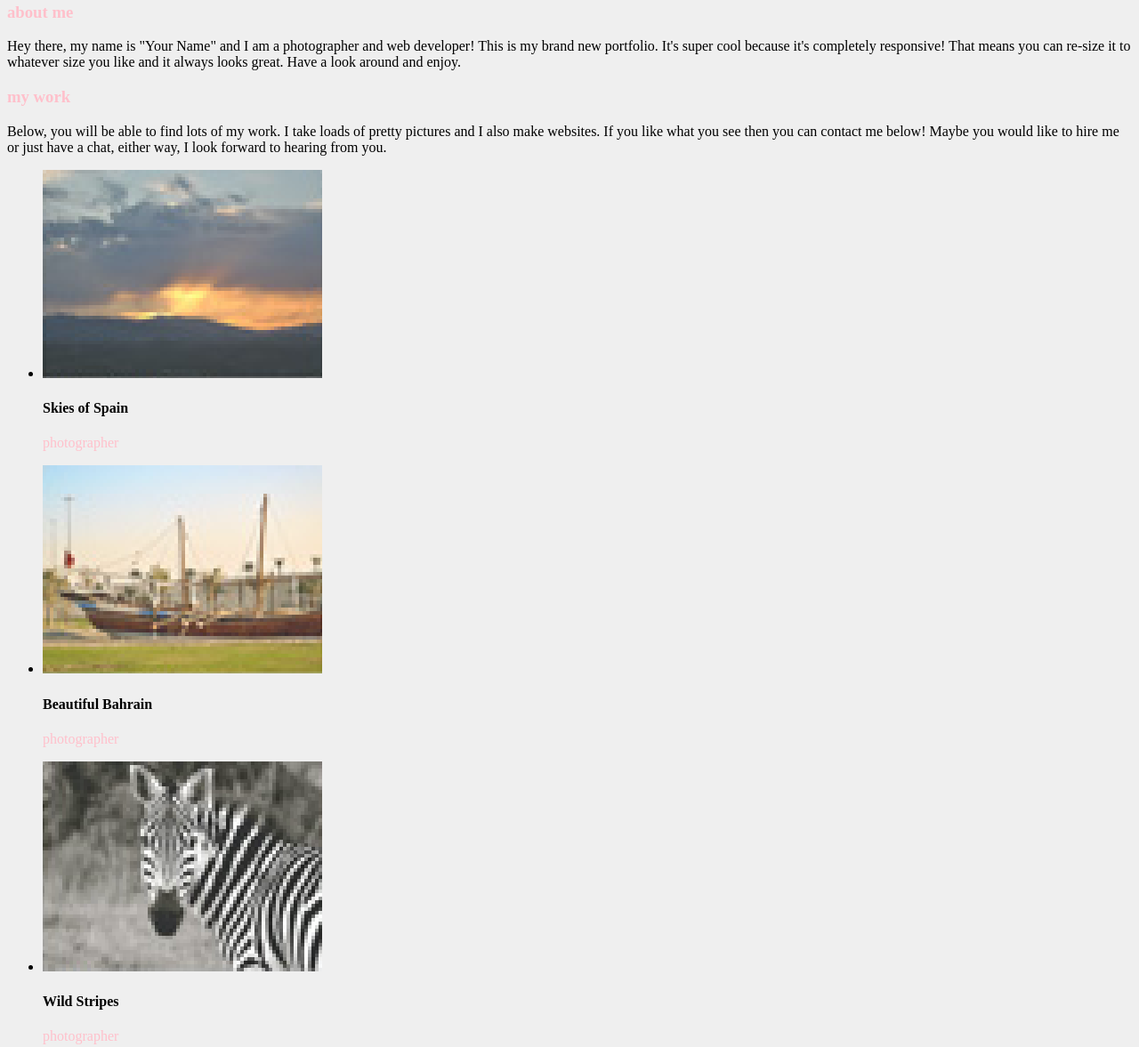
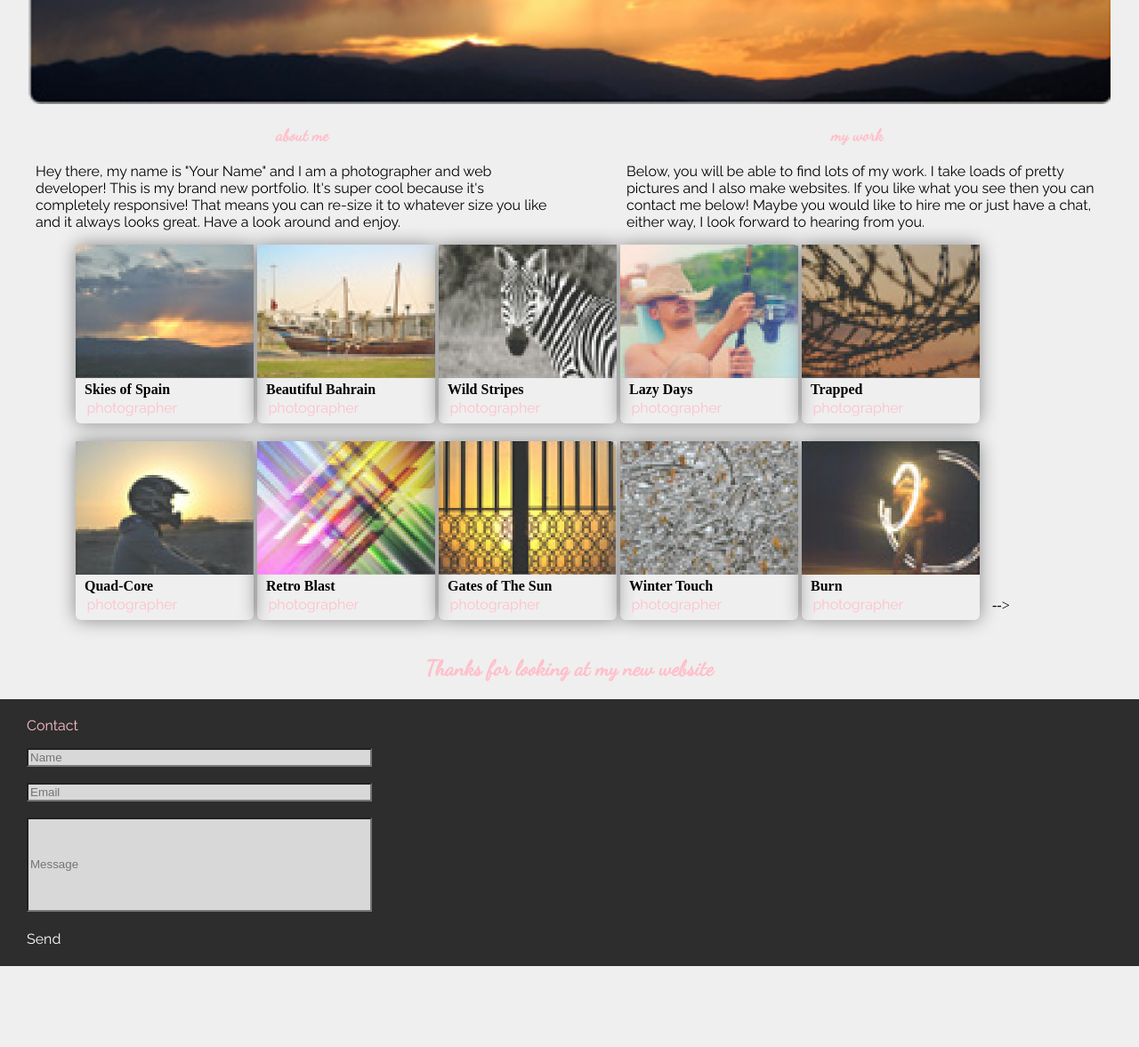
Before and after one commit to obatbayar/week3intermediate, a plain HTML site: page index.html in a window 1280 px wide. Shown: the part 416-1593 px from the top of the page at 89% size. After the commit the page ends 1502 px from the top, so only its background shows below. Drawn offline with Linux system fonts and the light colour scheme.

Commit message:
image corrections

```diff
--- a/css/main.css
+++ b/css/main.css
@@ -1,13 +1,20 @@
 body {
 	background-color: #EFEFEF;
+	margin: 0;
 }
 /* NAV Style*/
 .top li {
-	text-align: right;
-	width: 90%;
 	padding-top: 0;
 	display: inline-block;
 
+}
+.top {
+	padding-top: 30px;
+}
+ul {
+	float: right;
+	padding-right: 30px;
+	font-family: 'Raleway', sans-serif;
 }
 .top a {
 	text-decoration: none;
@@ -22,9 +29,126 @@ body {
 }
 #landscape {
 	text-align: center;
-	width: 960px;
 	margin: 0 auto 0 auto;
 }
+#land {
+	width: 95%;
+}
+hr {
+	width: 95%;
+}
+h3 {
+	float: left;
+	padding-left: 40px;
+	font-family: 'Dancing Script', cursive;
+}
+#bottom-content h2 {
+	font-family: 'Dancing Script', cursive;
+}
+#about {
+	float: left;
+	width: 45%;
+	margin-left: 40px;
+}
+#work {
+	float: right;
+	width: 45%;
+	margin-right: 40px;
+}
+#about h3 {
+	text-align: center;
+	color: pink;
+	margin: 20px 230px;
+}
+#work h3 {
+	text-align: center;
+	margin: 20px 230px;
+	color: pink;
+}
+#about p {
+	text-align: left;
+}
+#work p {
+	text-align: left;
+	padding-left: 40px;
+}
+.row {
+	display: inline-block;
+	margin-left: 85px;
+	padding-bottom: 20px;
+	padding-right: 10px;
+}
+.box {
+	width: 200px;
+	display: inline-block;
+	border-radius: 6px;
+	box-shadow: 0px 0px 20px #888888;
+}
+.box img {
+	height: 150px;
+	width: 100%;
+}
+h4 {
+	margin: 0;
+}
+.box h4, span {
+	text-align: left;
+	padding-left: 10px;
+}
+.box p {
+	margin: 2.5px;
+	padding-bottom: 5px;
+}
+#bottom-content #bottom {
+	text-align: center;
+	color: pink;
+}
+footer {
+	background-color: #2D2D2D;
+	height: 300px;
+	padding-left: 30px;
+}
+footer p {
+	color: pink;
+	padding-top: 20px;
+}
+#message {
+	height: 100px;
+	width: 380px;
+}
+#name {
+	width: 380px;
+}
+#email {
+	width: 380px;
+}
+footer input {
+	display: block;
+	background-color: #D8D8D8;
+}
+#send {
+	color: white;
+	padding-top: 5px;
+}
+#send a {
+	color: white;
+	text-decoration: none;
+}
+i {
+	color: pink;
+	display: inline-block;
+	position: absolute;
+	top: 53px;
+	left: 20px;
+}
+h2, p {
+	font-family: 'Raleway', sans-serif;
+}
+header {
+	height: 100px;
+}
+
+
 
 
 /* body content style */
--- a/index.html
+++ b/index.html
@@ -5,18 +5,22 @@
   <link rel="stylesheet" type="text/css" href="css/main.css">
   <link href="https://fonts.googleapis.com/css?family=Poiret+One" rel="stylesheet">
   <link href="https://fonts.googleapis.com/css?family=Open+Sans+Condensed:300" rel="stylesheet">
+  <meta name="viewport" content="width=device-width, initial-scale=1.0">
+   <link href="https://maxcdn.bootstrapcdn.com/font-awesome/4.3.0/css/font-awesome.min.css" rel="stylesheet">
+   <link href="https://fonts.googleapis.com/css?family=Dancing+Script" rel="stylesheet">
+   <link href="https://fonts.googleapis.com/css?family=Dancing+Script|Raleway" rel="stylesheet">
 </head>
 <body>
 <header>
 	<div class="top">
-		<h3>liquid gem
+		<i class="fa fa-diamond" aria-hidden="true"></i>
+		<h3>liquid gem</h3>
 		<ul>
 			<li><a href="#">HOME</a></li>
 			<li><a href="#">ABOUT</a></li>
 			<li><a href="#">WORK</a></li>
 			<li><a href="#">CONTACT</a></li>
 		</ul>
-		</h3>
 	</div>
 </header>
 <!-- section part starts here -->
@@ -27,110 +31,89 @@
 	<h2>Hello there, I'm <span style="color: pink;">"Your Name"</span>. Welcome to my deisgn portfolio!</h2>
 	<p>- Photographer and Web Developer -</p>
 </div>
-<div id="landscape"><img src="img/landscape.png" alt="landscape"></div>
-<div>
-	<h3><span style="color: pink;">about me</span></h3>
+<div id="landscape"><img id="land" src="img/landscape.png" alt="landscape">
+</div>
+<div id="about">
+	<h3>about me</h3>
+	<br>
 	<p>Hey there, my name is "Your Name" and I am a photographer and web developer! This is my brand new portfolio. It's super cool because it's completely responsive! That means you can re-size it to whatever size you like and it always looks great. Have a look around and enjoy.</p>
 </div>
-<div>
-	<h3><span style="color: pink;">my work</span></h3>
+<div id="work">
+	<h3>my work</h3>
+	<br>
 	<p>Below, you will be able to find lots of my work. I take loads of pretty pictures and I also make websites. If you like what you see then you can contact me below! Maybe you would like to hire me or just have a chat, either way, I look forward to hearing from you.</p>
 </div>
 </section>
-<!-- row one images -->
-<div class="images1">
-	<ul>
-		<li>
-			<div class="icon spain">
+
+<div id="main-images">
+	<div class="row">
+		<div class="box">
 			<img src="img/spain.png" alt="spain">
+			<h4>Skies of Spain</h4>
+			<p><span style="color:pink;">photographer</span></p>
 		</div>
-			<h4>Skies of Spain</h4>
-			<p><span style="color:pink;">photographer</p>
-		</li>
-		<li>
-			<div class="icon bahrain">
+		<div class="box">
 			<img src="img/bahrain.png" alt="bahrain">
+			<h4>Beautiful Bahrain</h4>
+			<p><span style="color:pink;">photographer</span></p>
 		</div>
-			<h4>Beautiful Bahrain</h4>
-			<p><span style="color:pink;">photographer</p>
-		</li>
-		<li>
-			<div class="icon stripes">
+		<div class="box">
 			<img src="img/stripes.png" alt="stripes">
+			<h4>Wild Stripes</h4>
+			<p><span style="color:pink;">photographer</span></p>
 		</div>
-			<h4>Wild Stripes</h4>
-			<p><span style="color:pink;">photographer</p>
-		</li>
-		<li>
-			<div class="icon days">
+		<div class="box">
 			<img src="img/days.png" alt="days">
+			<h4>Lazy Days</h4>
+			<p><span style="color:pink;">photographer</span></p>
 		</div>
-			<h4>Lazy Days</h4>
-			<p><span style="color:pink;">photographer</p>
-		</li>
-		<li>
-			<div class="icon trapped">
+		<div class="box">
 			<img src="img/trapped.png" alt="trapped">
+			<h4>Trapped</h4>
+			<p><span style="color:pink;">photographer</span></p>
 		</div>
-			<h4>Trapped</h4>
-			<p><span style="color:pink;">photographer</p>
-		</li>
-	</ul>
 	</div>
-<!-- row two images -->
-<div class="images2">
-	<ul>
-		<li>
-			<div class="icon core">
+<!-- second row -->
+	 <div class="row">
+		<div class="box">
 			<img src="img/core.png" alt="core">
+			<h4>Quad-Core</h4>
+			<p><span style="color:pink;">photographer</span></p>
 		</div>
-			<h4>Quad-Core</h4>
-			<p><span style="color:pink;">photographer</p>
-		</li>
-		<li>
-			<div class="icon blast">
+		<div class="box">
 			<img src="img/blast.png" alt="blast">
+			<h4>Retro Blast</h4>
+			<p><span style="color:pink;">photographer</span></p>
 		</div>
-			<h4>Retro Blast</h4>
-			<p><span style="color:pink;">photographer</p>
-		</li>
-		<li>
-			<div class="icon sun">
+		<div class="box">
 			<img src="img/sun.png" alt="sun">
+			<h4>Gates of The Sun</h4>
+			<p><span style="color:pink;">photographer</span></p>
 		</div>
-			<h4>Gates of The Sun</h4>
-			<p><span style="color:pink;">photographer</p>
-		</li>
-		<li>
-			<div class="icon touch">
+		<div class="box">
 			<img src="img/touch.png" alt="touch">
+			<h4>Winter Touch</h4>
+			<p><span style="color:pink;">photographer</span></p>
 		</div>
-			<h4>Winter Touch</h4>
-			<p><span style="color:pink;">photographer</p>
-		</li>
-		<li>
-			<div class="icon burn">
+		<div class="box">
 			<img src="img/burn.png" alt="burn">
+			<h4>Burn</h4>
+			<p><span style="color:pink;">photographer</span></p>
 		</div>
-			<h4>Burn</h4>
-			<p><span style="color:pink;">photographer</p>
-		</li>
-	</ul>
+	</div> -->
+<div id="bottom-content">
+	<h2 id="bottom">Thanks for looking at my new website</h2>
 </div>
-<div id="bottom-content">
-	<h3><span style="color:pink;">Thanks for looking at my new website</h3>
 </div>
 <footer>
 	<div>
-		<h3>Contact</h3>
-	</div>
-	<div class="social-links">
-		<ul>
-			<li><a href="#" class="twitter"></a></li>
-			<li><a href="#" class="facebook"></a></li>
-			<li><a href="#" class="vimeo"></a></li>
-			<li><a href="#" class="google"></a></li>
-		</ul>
+		<p>Contact</p>
+		<input id="name" type="text" placeholder="Name">
+		<br>
+		<input id="email" type="text" placeholder="Email">
+		<br>
+		<input id="message" type="text" placeholder="Message">
+		<p id="send"><a href="#">Send</p>
 	</div>
 </footer>
 </body>
```
Lines whose indentation alone changed are shown as unchanged.
